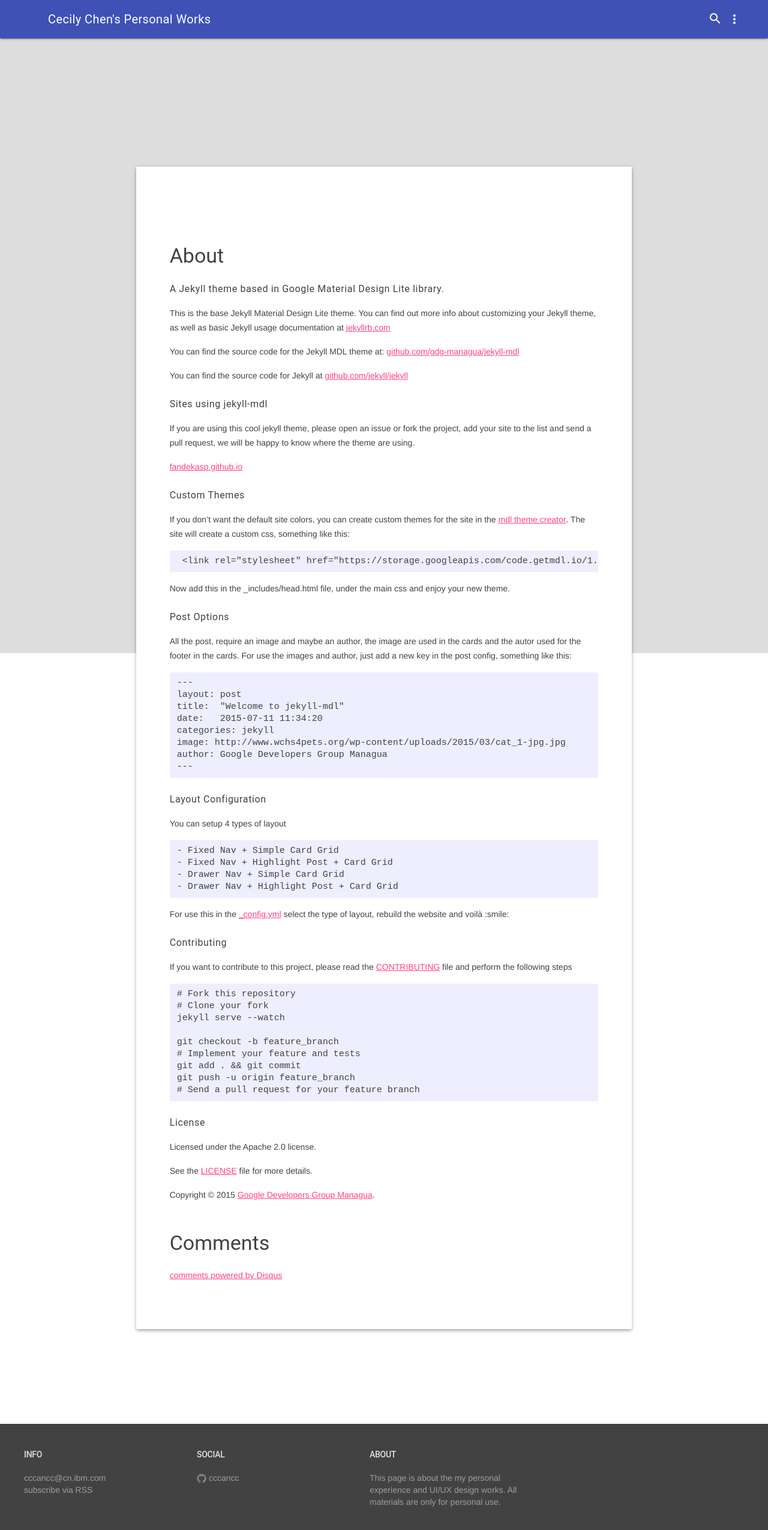
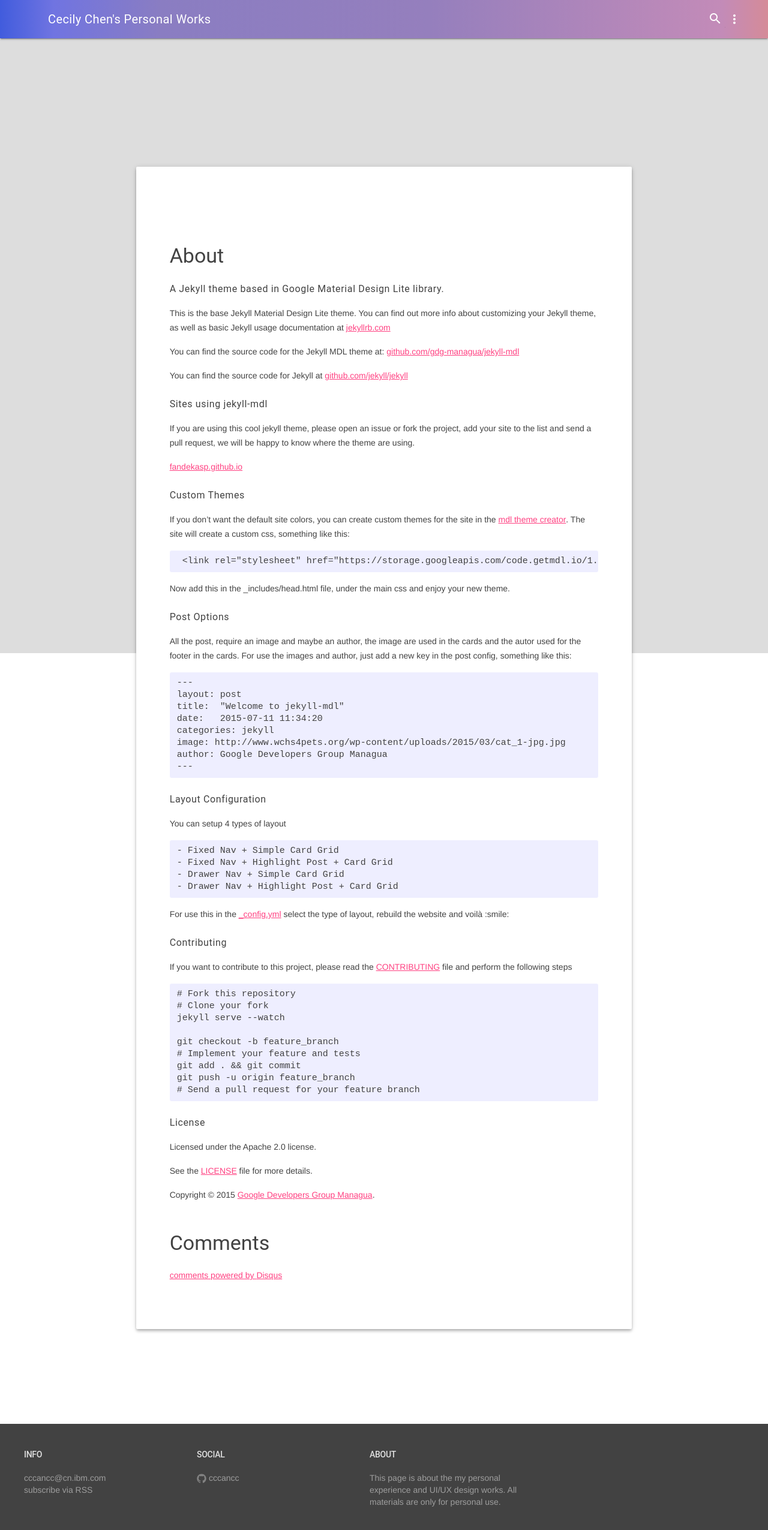
Before and after one commit to cccancc/cccancc.github.io, a Jekyll site: the page built from about.md, in a window 1280 px wide. Shown: the top 2551 px of the page at 60% size. Built offline with Jekyll 4.4.1, drawn with Linux system fonts in a browser that asks for light colours; comment, search, counter and statistics services are not loaded.

Commit message:
Update main.css

```diff
--- a/assets/css/main.css
+++ b/assets/css/main.css
@@ -1,4 +1,6 @@
-
+.mdl-layout__header {
+   background:linear-gradient(to right, rgba(65,92,221,1) 0%, rgba(112,116,225,1) 7%, rgba(138,125,194,1) 21%, rgba(149,127,189,1) 56%, rgba(195,139,184,1) 94%, rgba(213,139,152,1) 100%);
+}
  blockquote {
      color: #828282;
      border-left: 4px solid #828282;
```
